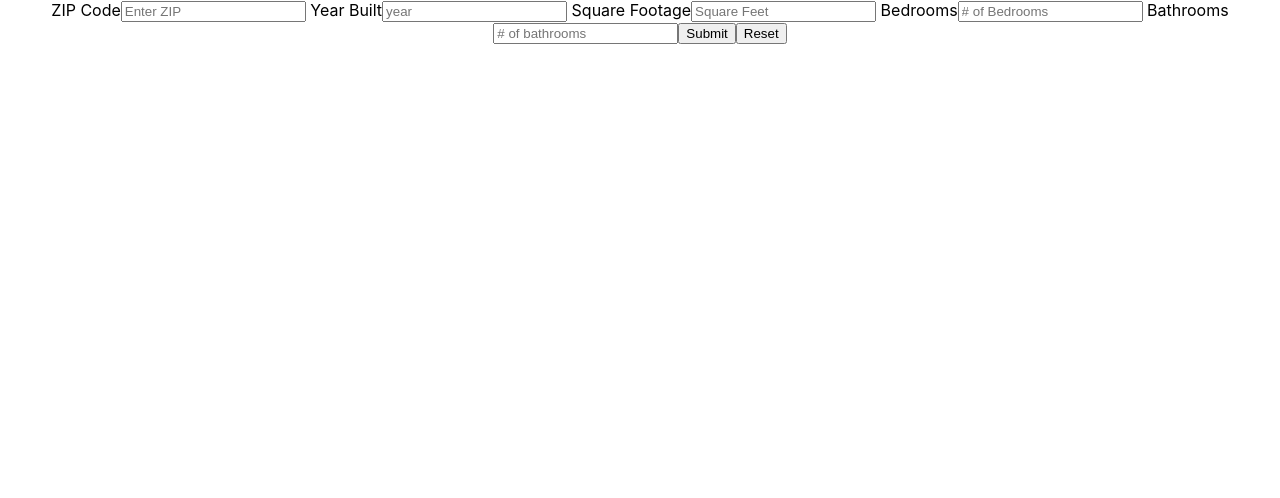
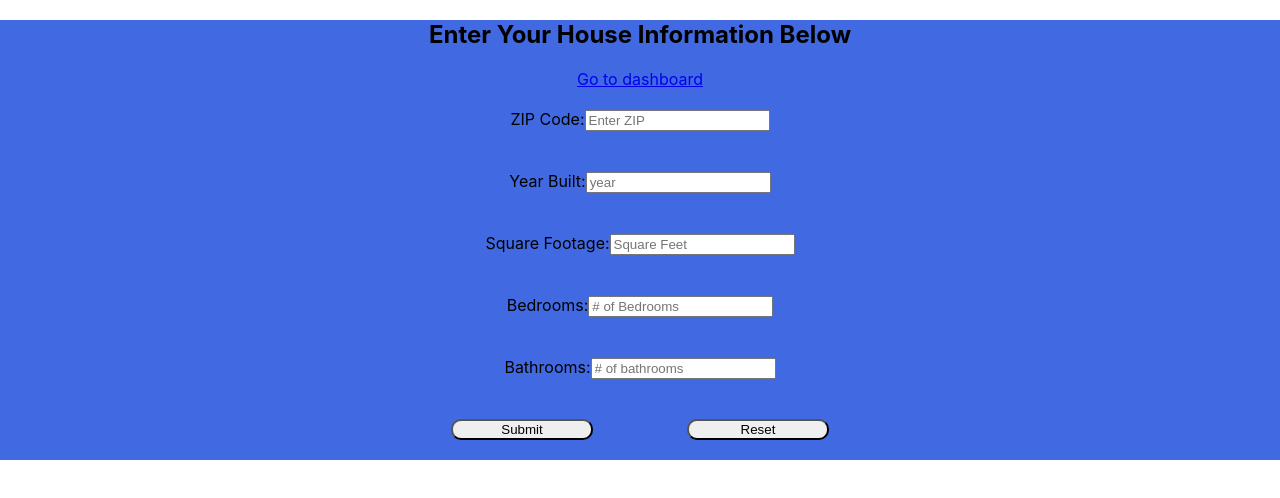
Before and after one commit to FTBW-AppraisersBFF/Front-End, a React (Create React App) app in the folder appraisers-bff/: page /account in a window 1280 px wide. Shown: the top 498 px of the page. Built offline with nearby package versions, Linux system fonts and the light colour scheme; sample sign-in values are in the browser's storage.

Commit message:
Finished house data collection form

```diff
--- a/appraisers-bff/package.json
+++ b/appraisers-bff/package.json
@@ -9,6 +9,7 @@
     "react-dom": "^16.10.2",
     "react-router-dom": "^5.1.2",
     "react-scripts": "3.2.0",
+    "styled-components": "^4.4.0",
     "yup": "^0.27.0"
   },
   "scripts": {
--- a/appraisers-bff/src/components/AccountForm.js
+++ b/appraisers-bff/src/components/AccountForm.js
@@ -1,30 +1,31 @@
 import React, {useState, useEffect} from "react";
 import {withFormik, Form, Field} from "formik";
-import {withRouter} from "react-router-dom";
+import {withRouter, Link} from "react-router-dom";
 import * as Yup from "yup";
 import axiosWithAuth from "../axios";
 
+// imported components
+import HouseData from "./HouseData";
+import FormButton from "./styled_components/FormButton";
+import FormLabel from "./styled_components/FormLabel";
+import ButtonDiv from "./styled_components/ButtonDiv";
+import FormContainer from "./styled_components/FormContainer";
+import BodyDiv from "./styled_components/BodyDiv";
+
 const AccountForm = ({errors, touched, status}) => {
-    const [accountDetails, setAccountDetails] = useState([]);
+    const [houseDetails, setHouseDetails] = useState([]);
 
     useEffect(() => {
-        status && setAccountDetails(accountDetails => [...accountDetails, status])
+        status && setHouseDetails(houseDetails => [...houseDetails, status])
     }, [status]);
 
     return (
-        <div>
+        <BodyDiv>
+            <h2>Enter Your House Information Below</h2>
+            <Link to="/dashboard">Go to dashboard</Link>
             <Form>
-            {/* <label> Password // for updating account password
-                    <Field
-                        type="password"
-                        name="password"
-                        placeholder="password"
-                    />
-                    {touched.password && errors.password && (
-                        <p>{errors.password}</p>
-                    )}
-                </label> */}
-                <label> ZIP Code
+                <FormContainer>
+                <FormLabel> ZIP Code:
                     <Field
                         type="number"
                         name="zipCode"
@@ -33,8 +34,8 @@ const AccountForm = ({errors, touched, status}) => {
                     {touched.zipCode && errors.zipCode && (
                         <p>{errors.zipCode}</p>
                     )}
-                </label>
-                <label> Year Built
+                </FormLabel>
+                <FormLabel> Year Built:
                     <Field
                         type="number"
                         name="yearBuilt"
@@ -43,8 +44,8 @@ const AccountForm = ({errors, touched, status}) => {
                     {touched.year && errors.year && (
                         <p>{errors.year}</p>
                     )}
-                </label>
-                <label> Square Footage
+                </FormLabel>
+                <FormLabel> Square Footage:
                     <Field
                         type="number"
                         name="squareFootage"
@@ -53,8 +54,8 @@ const AccountForm = ({errors, touched, status}) => {
                     {touched.squareFootage && errors.squareFootage && (
                         <p>{errors.squareFootage}</p>
                     )}
-                </label>
-                <label> Bedrooms
+                </FormLabel>
+                <FormLabel> Bedrooms:
                     <Field
                         type="number"
                         name="bedrooms"
@@ -63,8 +64,8 @@ const AccountForm = ({errors, touched, status}) => {
                     {touched.bedrooms && errors.bedrooms && (
                         <p>{errors.bedrooms}</p>
                     )}
-                </label>
-                <label> Bathrooms
+                </FormLabel>
+                <FormLabel> Bathrooms:
                     <Field
                         type="number"
                         name="bathrooms"
@@ -73,20 +74,33 @@ const AccountForm = ({errors, touched, status}) => {
                     {touched.bathrooms && errors.bathrooms && (
                         <p>{errors.bathrooms}</p>
                     )}
-                </label>
-                <button type="submit">Submit</button>
-                <button type="reset">Reset</button>
+                </FormLabel>
+                <ButtonDiv>
+                    <FormButton type="submit">Submit</FormButton>
+                    <FormButton type="reset">Reset</FormButton>
+                </ButtonDiv>
+                </FormContainer>
             </Form>
-        </div>
+            {houseDetails.map(house => (
+                <HouseData key={house.id}
+                price={house.price}
+                squareFootage={house.squareFootage}
+                bedrooms={house.bedrooms}
+                bathrooms={house.bathrooms}
+                zipCode={house.zipCode}
+                yearBuilt={house.yearBuilt}
+                />
+            ))}
+        </BodyDiv>
     )
 }
 
 
 const FormikAccountForm = withFormik({
-    mapPropsToValues({zipCode, year, squareFootage, bedrooms, bathrooms}) {
+    mapPropsToValues({zipCode, yearBuilt, squareFootage, bedrooms, bathrooms}) {
         return {
             zipCode: zipCode || "",
-            yearBuilt: year || "",
+            yearBuilt: yearBuilt || "",
             squareFootage: squareFootage || "",
             bedrooms: bedrooms || "",
             bathrooms: bathrooms || ""
@@ -95,6 +109,8 @@ const FormikAccountForm = withFormik({
     validationSchema: Yup.object().shape({
         zipCode: Yup
             .number()
+            .max(99999, "Must be 5 digits in length")
+            .min(10000, "Must be 5 digits in length")
             .integer("Must be integer")
             .required("Zip Code of house is required"),
         yearBuilt: Yup
@@ -122,13 +138,11 @@ const FormikAccountForm = withFormik({
     handleSubmit(values, {setStatus, resetForm}) {
         axiosWithAuth().post("https://appraisersapp.herokuapp.com/api/houses", values)
             .then(res => {
-                debugger
                 console.log(res);
                 setStatus(res.data)
                 resetForm();
             })
             .catch(error => {
-                debugger
                 console.log(error);
             })
     }
--- a/appraisers-bff/src/components/Dashboard.js
+++ b/appraisers-bff/src/components/Dashboard.js
@@ -1,19 +1,7 @@
 import React, {useState, useEffect} from "react";
-import axiosWithAuth from "../axios";
 
 export default function Dashboard() {
-  const [houses, setHouses] = useState([]);
 
-  useEffect(() => {
-    axiosWithAuth().get("https://appraisersapp.herokuapp.com/api/houses")
-      .then(res => {
-        console.log(res.data);
-        setHouses(res.data);
-      })
-      .catch(error => {
-        console.log(error);
-      })
-  }, [])
   return (
     <>
       <h1>Dashboard Here</h1>
--- /dev/null
+++ b/appraisers-bff/src/components/HouseData.js
@@ -0,0 +1,30 @@
+import React from "react";
+import styled from "styled-components";
+
+const HousePriceDiv = styled.div`
+    background-color: white;
+    width: 60%;
+    margin: 0 auto;
+
+`
+
+const HouseData = props => {
+    return (
+        <div>
+            <HousePriceDiv>
+                <h2>Your House is worth:</h2>
+                <h2>Price: {props.price}</h2>
+            </HousePriceDiv>
+            <div>
+            <h4>House Details:</h4>
+                <p>Square Feet: {props.squareFootage}</p>
+                <p>Bedrooms: {props.bedrooms}</p>
+                <p>Bathrooms: {props.bathrooms}</p>
+                <p>Year Built: {props.yearBuilt}</p>
+                <p>Zip Code: {props.zipCode}</p>
+            </div>
+        </div>
+    )
+}
+
+export default HouseData;
--- /dev/null
+++ b/appraisers-bff/src/components/styled_components/BodyDiv.js
@@ -0,0 +1,9 @@
+import styled from "styled-components";
+
+const BodyDiv = styled.div`
+    background-color: royalblue;
+
+
+`
+
+export default BodyDiv;
--- /dev/null
+++ b/appraisers-bff/src/components/styled_components/ButtonDiv.js
@@ -0,0 +1,9 @@
+import styled from "styled-components";
+
+const ButtonDiv = styled.div`
+    display: flex;
+    margin: 20px;
+
+`
+
+export default ButtonDiv;
--- /dev/null
+++ b/appraisers-bff/src/components/styled_components/FormButton.js
@@ -0,0 +1,15 @@
+import styled from "styled-components";
+
+const FormButton = styled.button`
+    width: 30%;
+    margin: 0 auto;
+    border-radius: 10px;
+
+
+    :hover {
+        background-color: blue;
+        color: white;
+    }
+`
+
+export default FormButton
--- /dev/null
+++ b/appraisers-bff/src/components/styled_components/FormContainer.js
@@ -0,0 +1,12 @@
+import styled from "styled-components";
+
+
+const FormContainer = styled.div`
+    display: flex;
+    flex-direction: column;
+    justify-content: center;
+    width: 40%;
+    margin: 0 auto;
+`
+
+export default FormContainer;
--- /dev/null
+++ b/appraisers-bff/src/components/styled_components/FormLabel.js
@@ -0,0 +1,9 @@
+import styled from "styled-components";
+
+const FormLabel = styled.label`
+    margin: 20px;
+
+
+`
+
+export default FormLabel
```
Also changed, not shown: 1 other file (tests, documents, lock files or other folders).
